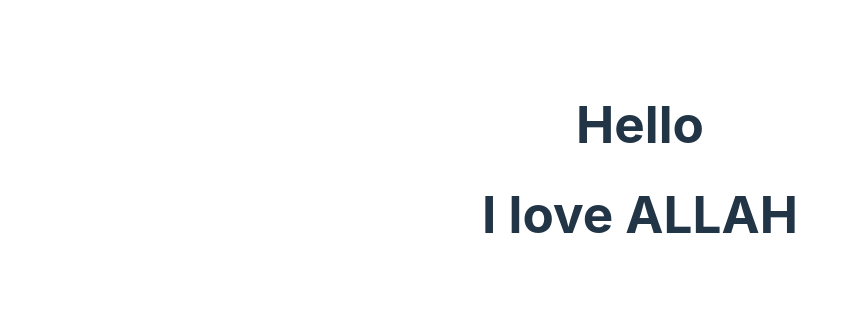
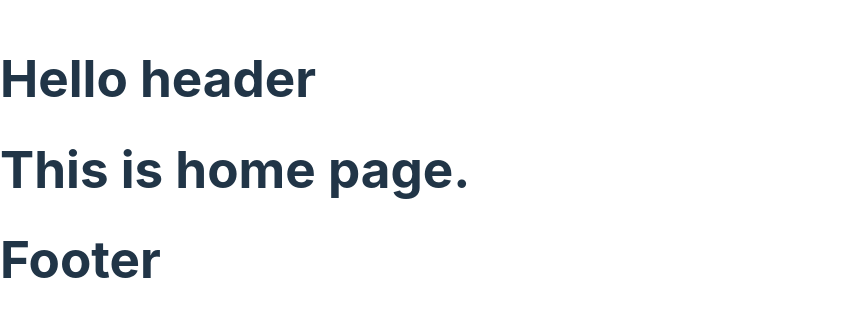
Before and after one commit to Farhanayesmin2/job-explore, a React (Vite) app: page /home in a window 1280 px wide. Shown: the part 231-548 px from the top of the page, without its empty margins (0-857 px from the left). Built offline with nearby package versions, Linux system fonts and the light colour scheme.

Commit message:
Setup layout and route

```diff
--- a/src/App.jsx
+++ b/src/App.jsx
@@ -1,14 +1,44 @@
+import React from "react";
+import {
+  createBrowserRouter,
+  RouterProvider,
+  Route,
+  Link,
+} from "react-router-dom";
+import Home from "./Component/Home/Home";
+import Main from "./Component/Layout/Main";
+import PageNotFound from "./Component/PageNotFound/PageNotFound";
+const router = createBrowserRouter([
 
-import './App.css'
+  {
+        path: '/',
+        element: <Main></Main>,
+        children: [
+            {
+                path: '/home',
+                element: <Home></Home>
+          },
+          {
+            path: '/a',
+            element: <p1>Hello dear</p1>
+          }
+        ]
+        },
+{
+    path: '*',
+    element: <PageNotFound></PageNotFound>
+},
+]);
+
+
 
 function App() {
 
 
   return (
-    <div className="App">
+    <div>
 
-      <h1>Hello</h1>
-      <h1>I love ALLAH</h1>
+      <RouterProvider router={router} />
     </div>
   )
 }
--- /dev/null
+++ b/src/Component/Footer/Footer.jsx
@@ -0,0 +1,11 @@
+import React from 'react';
+
+const Footer = () => {
+    return (
+        <div>
+            <h1>Footer</h1>
+        </div>
+    );
+};
+
+export default Footer;
--- /dev/null
+++ b/src/Component/Header/Header.jsx
@@ -0,0 +1,11 @@
+import React from 'react';
+
+const Header = () => {
+    return (
+        <div>
+            <h1>Hello header</h1>
+        </div>
+    );
+};
+
+export default Header;
--- /dev/null
+++ b/src/Component/Home/Home.jsx
@@ -0,0 +1,11 @@
+import React from 'react';
+
+const Home = () => {
+    return (
+        <div>
+            <h1>This is home page.</h1>
+        </div>
+    );
+};
+
+export default Home;
--- /dev/null
+++ b/src/Component/Layout/Main.jsx
@@ -0,0 +1,16 @@
+import React from 'react';
+import Footer from '../Footer/Footer';
+import Header from '../Header/Header';
+import { Outlet } from 'react-router-dom';
+const Main = () => {
+    return (
+        <div>
+            <Header></Header>
+            <Outlet></Outlet>
+            <Footer></Footer>
+
+        </div>
+    );
+};
+
+export default Main;
--- /dev/null
+++ b/src/Component/PageNotFound/PageNotFound.jsx
@@ -0,0 +1,11 @@
+import React from 'react';
+
+const PageNotFound = () => {
+    return (
+        <div>
+            <h1>404 page</h1>
+        </div>
+    );
+};
+
+export default PageNotFound;
```
Also changed, not shown: src/Component/Header/NavMenu/NavMenu.jsx (added, +11 -0 lines).
